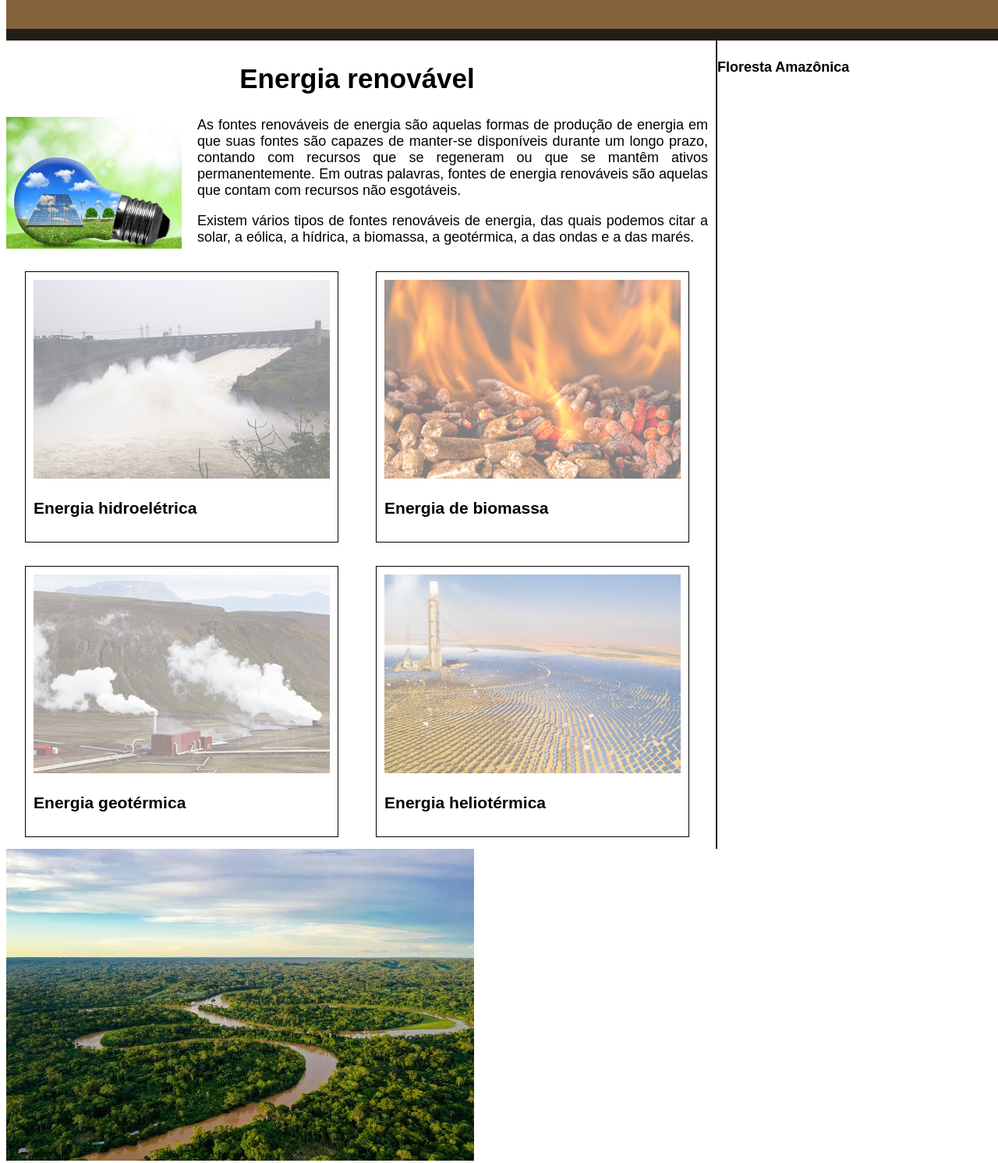
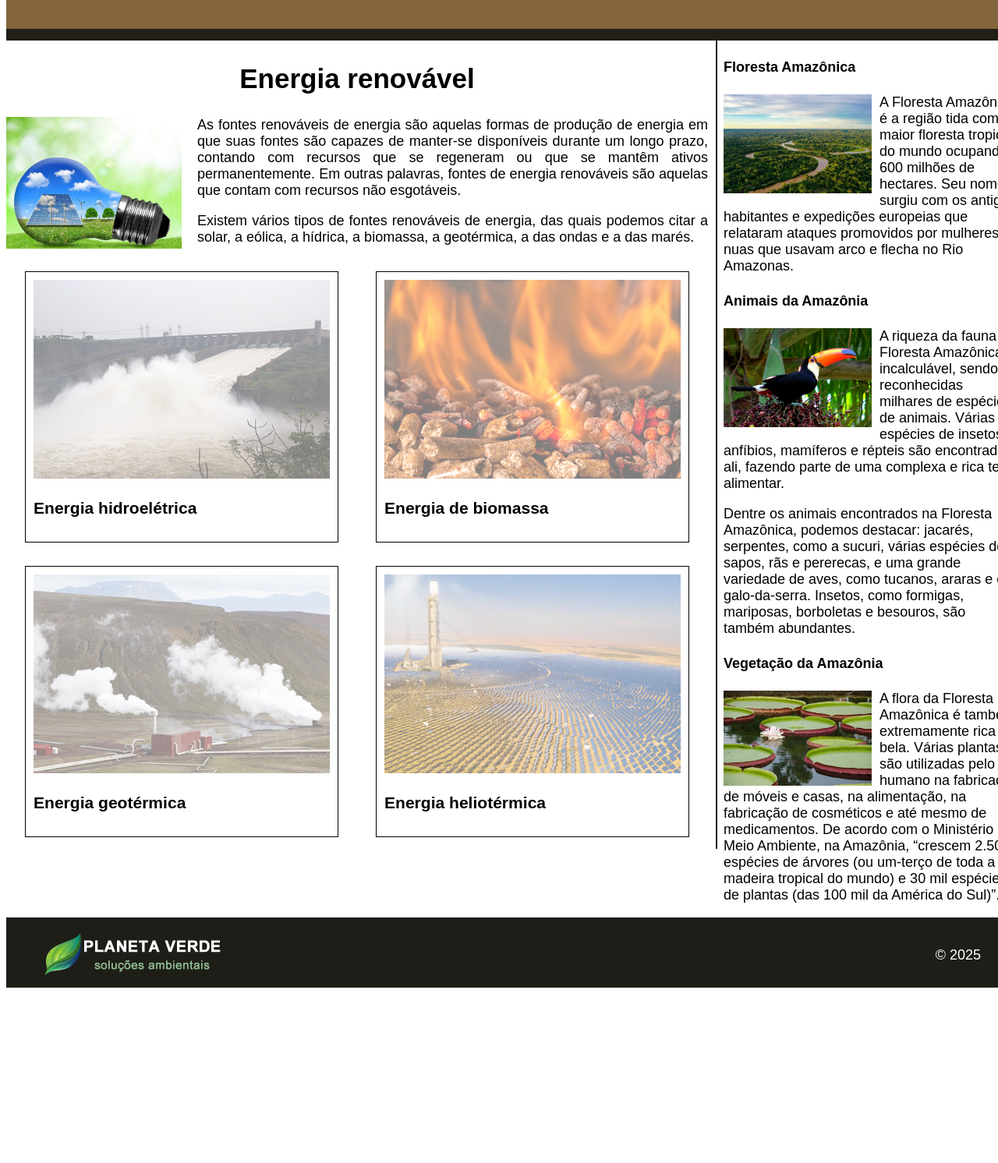
Before and after one commit to IagoDSN/planeta_verde---Turma-E, a plain HTML site: page index.html in a window 1280 px wide. Shown: the part 1316-2808 px from the top of the page at 78% size. After the commit the page ends 2591 px from the top, so only its background shows below. Drawn offline with Linux system fonts and the light colour scheme.

Commit message:
finalizacao

```diff
--- a/css/css.css
+++ b/css/css.css
@@ -1,4 +1,4 @@
-body{
+body {
     font-family: Arial, Verdana, Tahoma, Helvetica, sans-serif;
     font-size: 18px;
     text-transform: normal;
@@ -7,53 +7,60 @@ body{
     background: linear-gradient(90deg, rgba(42, 123, 155, 1) 0%, rgba(87, 199, 133, 1) 50%, rgba(237, 221, 83, 1) 100%);*/
 }
 
-div#interface{
+div#interface {
     width: 1300px;
     margin: 0 auto;
 }
 
-.titulo1{
+.titulo1 {
     color: #fff;
     font-size: 32px;
     margin: 0;
     font-family: Arial, Helvetica, sans-serif;
 }
-header{
+
+header {
     background-color: #253526;
     height: 60px;
     padding: 10px;
 }
-.logo{
+
+.logo {
     float: left
 }
-.logo img{
+
+.logo img {
     width: 60px;
     vertical-align: middle;
 }
 
-.social{
+.social {
     float: right;
     padding-top: 10px;
     padding-bottom: 15px;
 }
-.social img{
+
+.social img {
     width: 24px;
 }
 
-.menu{
+.menu {
     background-color: rgb(65, 65, 65);
     height: 40px;
 }
-.menu ul{
+
+.menu ul {
     text-align: center;
     list-style: none;
     margin: 0;
     padding: 10px 0 0;
 }
-.menu li{
+
+.menu li {
     display: inline;
 }
-.menu a{
+
+.menu a {
     color: rgb(255, 255, 255);
     text-decoration: none;
     margin-left: 10px;
@@ -61,12 +68,14 @@ padding-bottom: 15px;
     padding: 5px 15px;
     transition: all 1.5s;
 }
-.menu a:hover{
+
+.menu a:hover {
     border-radius: 10px;
     color: rgb(0, 0, 0);
     background-color: rgb(255, 193, 7);
 }
-.banner{
+
+.banner {
     background-image: url(../imagens/banner.jpg);
     background-repeat: no-repeat;
     background-position: center;
@@ -74,7 +83,8 @@ padding-bottom: 15px;
     align-content: center;
     height: 500px;
 }
-.banner p{
+
+.banner p {
     color: white;
     margin: 0;
     font-weight: bold;
@@ -83,25 +93,27 @@ padding-bottom: 15px;
     text-shadow: 2px 2px 4px black;
 }
 
-.missao{
+.missao {
     padding: 75px 75px;
 }
 
-.titulo2{
+.titulo2 {
     font-size: 35px;
     text-align: center;
 }
 
-.missao p{
+.missao p {
     font-size: 22px;
     text-align: center;
     line-height: 30px;
 }
-.missao span{
+
+.missao span {
     color: rgb(18, 124, 25);
     font-weight: bold;
 }
-.alerta{
+
+.alerta {
     display: flex;
     text-align: center;
     background-color: rgb(131, 100, 60);
@@ -112,7 +124,8 @@ padding-bottom: 15px;
     /* flex-direction: row-reverse; */
     justify-content: space-around;
 }
-.alerta figure{
+
+.alerta figure {
     /* float: left; */
     width: 325px;
     margin: 0px;
@@ -121,7 +134,8 @@ padding-bottom: 15px;
     height: 310px;
     box-sizing: border-box;
 }
-.alerta a{
+
+.alerta a {
     text-decoration: none;
     color: black;
     background-color: rgb(255, 193, 7);
@@ -132,30 +146,66 @@ padding-bottom: 15px;
     bottom: 0;
     right: 31.5%;
 }
-.renovavel{
+
+.renovavel {
     float: left;
     width: 900px;
     border-right: 2px solid rgb(35, 30, 24);
     padding-right: 10px;
 }
-.renovavel p{
+
+.renovavel p {
     font-size: 18px;
     text-align: justify;
 }
-.renovavel figure{
+
+.renovavel figure {
     margin: 15px 24px;
     /* float: left; */
-    border: 1px solid rgb(0,0,0);
+    border: 1px solid rgb(0, 0, 0);
     padding: 10px;
 }
-.renovavel figure img{
+
+.renovavel figure img {
     opacity: 50%;
     transition: opacity 0.8s;
 }
-.renovavel figure:hover img{
+
+.renovavel figure:hover img {
     opacity: 100%;
 }
-.renovavel div{
+
+.renovavel div {
     display: flex;
     flex-wrap: wrap;
 }
+
+.lateral {
+    float: right;
+    width: 380px;
+}
+
+.lateral img {
+    width: 50%;
+    float: left;
+    padding-right: 10px;
+}
+
+.lateral a {
+    text-decoration: none;
+    color: rgb(0, 0, 0);
+}
+
+.rodape {
+    height: 50px;
+    background-color: rgb(30,30,24) ;
+    clear: both;
+    color: rgb(255, 255, 255);
+    padding: 20px 50px;
+}
+.rodape img{
+    float: left;
+}
+.rodape p{
+    float: right;
+}
--- a/index.html
+++ b/index.html
@@ -128,7 +128,6 @@
                     mantêm
                     ativos permanentemente. Em outras palavras, fontes de energia renováveis são aquelas que contam com
                     recursos não esgotáveis.</p>
-
                 <p>Existem vários tipos de fontes renováveis de energia, das quais podemos citar a solar, a eólica, a
                     hídrica, a biomassa, a geotérmica, a das ondas e a das marés.</p>
                 <div>
@@ -161,34 +160,46 @@
                     </figure>
                 </div>
             </section>
-
+            <aside class="lateral">
+                <a href="floresta.html">
                     <h4>Floresta Amazônica</h4>
                     <img src="imagens/floresta-amazonica.png" alt="">
-            <p>A Floresta Amazônica é a região tida como a maior floresta tropical do mundo ocupando 600 milhões de
+                    <p>A Floresta Amazônica é a região tida como a maior floresta tropical do mundo ocupando 600 milhões
+                        de
                         hectares. Seu nome surgiu com os antigos habitantes e expedições europeias que relataram ataques
                         promovidos por mulheres nuas que usavam arco e flecha no Rio Amazonas.</p>
-
+                </a>
+                <a href="#">
                     <h4>Animais da Amazônia</h4>
                     <img src="imagens/fauna-amazonia.png" alt="">
-            <p>A riqueza da fauna da Floresta Amazônica é incalculável, sendo reconhecidas milhares de espécies de
-                animais. Várias espécies de insetos, anfíbios, mamíferos e répteis são encontradas ali, fazendo parte de
+                    <p>A riqueza da fauna da Floresta Amazônica é incalculável, sendo reconhecidas milhares de espécies
+                        de
+                        animais. Várias espécies de insetos, anfíbios, mamíferos e répteis são encontradas ali, fazendo
+                        parte de
                         uma complexa e rica teia alimentar.</p>
-            <p>Dentre os animais encontrados na Floresta Amazônica, podemos destacar: jacarés, serpentes, como a sucuri,
-                várias espécies de sapos, rãs e pererecas, e uma grande variedade de aves, como tucanos, araras e o
-                galo-da-serra. Insetos, como formigas, mariposas, borboletas e besouros, são também abundantes.</p>
-
+                    <p>Dentre os animais encontrados na Floresta Amazônica, podemos destacar: jacarés, serpentes, como a
+                        sucuri,
+                        várias espécies de sapos, rãs e pererecas, e uma grande variedade de aves, como tucanos, araras
+                        e o
+                        galo-da-serra. Insetos, como formigas, mariposas, borboletas e besouros, são também abundantes.
+                    </p>
+                </a>
                 <h4>Vegetação da Amazônia</h4>
                 <img src="imagens/flora-amazonia.png" alt="">
-            <p>A flora da Floresta Amazônica é também extremamente rica e bela. Várias plantas são utilizadas pelo ser
+                <p>A flora da Floresta Amazônica é também extremamente rica e bela. Várias plantas são utilizadas pelo
+                    ser
                     humano na fabricação de móveis e casas, na alimentação, na fabricação de cosméticos e até mesmo de
                     medicamentos. De acordo com o Ministério do Meio Ambiente, na Amazônia, “crescem 2.500 espécies de
-                árvores (ou um-terço de toda a madeira tropical do mundo) e 30 mil espécies de plantas (das 100 mil da
+                    árvores (ou um-terço de toda a madeira tropical do mundo) e 30 mil espécies de plantas (das 100 mil
+                    da
                     América do Sul)”.</p>
+            </aside>
+        </main>
 
-        </main>]
-
+        <footer class="rodape">
         <img src="imagens/planeta-verde.png">
-        <p>2025</p>
+        <p>&copy; 2025</p>
+        </footer>
 
     </div>
 </body>
```
Lines whose indentation alone changed are shown as unchanged.
